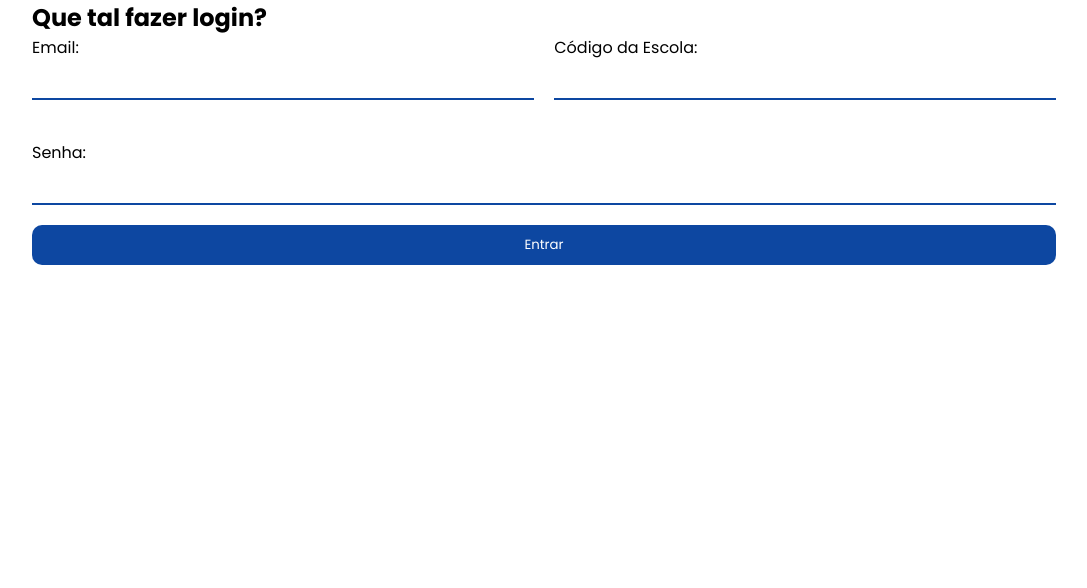
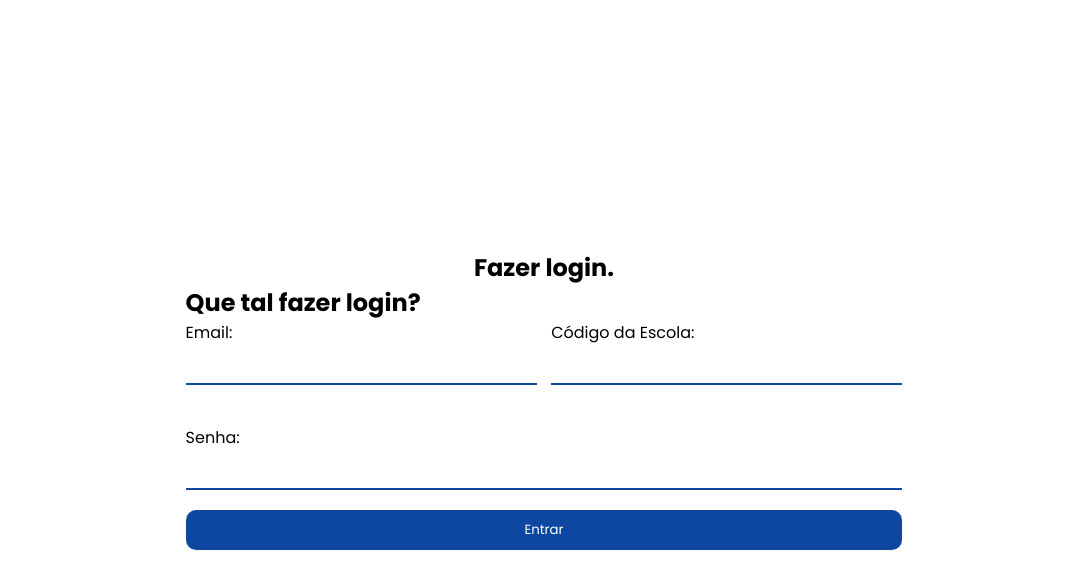
Before and after one commit to theMyntt/SGA, a React (Vite) app in the folder client/: page / in a window 1280 px wide. Shown: the top 588 px of the page, without its empty margins (96-1183 px from the left). Built offline with nearby package versions, Linux system fonts and the light colour scheme.

Commit message:
feat: login page

```diff
--- /dev/null
+++ b/client/src/pages/Login/login.scss
@@ -0,0 +1,12 @@
+#login.container {
+  height: 100vh;
+  width: 100%;
+  display: flex;
+  justify-content: center;
+  align-items: center;
+  flex-direction: column;
+}
+
+#login.container > .card {
+  width: 70%
+}
--- a/client/src/pages/Login/login.tsx
+++ b/client/src/pages/Login/login.tsx
@@ -1,9 +1,14 @@
 import LoginForm from "@/components/local/LoginForm/loginForm";
+
+import "./login.scss"
 
 export default function Login(): JSX.Element {
   return (
-    <div>
-      <LoginForm />
+    <div className="container" id="login">
+      <h2 className="to-center">Fazer login.</h2>
+      <div className="card">
+        <LoginForm />
+      </div>
     </div>
   );
 }
```
